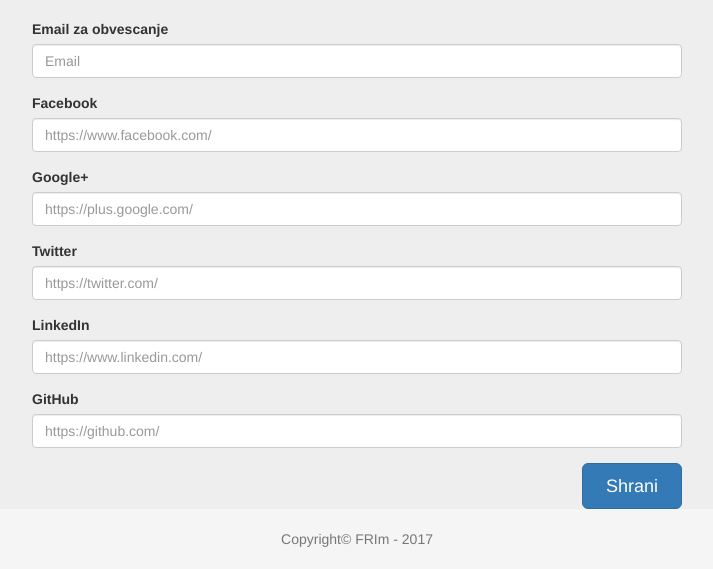
After one commit to marlic1337/FRIm, a Django app: page /user/settings in a window 1280 px wide. The commit adds this page. Shown: the part 321-890 px from the top of the page, without its empty margins (283-996 px from the left). Run offline with Django 3.2, Linux system fonts and the light colour scheme; the visitor is signed in with stand-in values (Sample User, id 1); parts of the project's set-up code (start-up, migrations or seed data) failed here and were passed over; some libraries are stand-ins or nearby versions.

Commit message:
template url fix and added user change settings form template

```diff
--- a/FRIm/urls.py
+++ b/FRIm/urls.py
@@ -21,6 +21,7 @@ from django.conf.urls.static import static
 urlpatterns = [
     url(r'^', include('home.urls')),
     url(r'^login', include('login.urls')),
+    url(r'^user/', include('User.urls')),
     url(r'^admin/', admin.site.urls),
     url(r'^documents/', include('documents.urls')),
     url(r'^classes/', include('classes.urls')),
--- /dev/null
+++ b/User/forms.py
@@ -0,0 +1,11 @@
+from django import forms
+
+class ChangeUserSettings(forms.Form):
+    email = forms.CharField(label='Email za obvescanje', max_length=50)
+
+    # social networks urls
+    url_facebook = forms.CharField(max_length=64)
+    url_googleplus = forms.CharField(max_length=64)
+    url_twitter = forms.CharField(max_length=64)
+    url_linkedin = forms.CharField(max_length=64)
+    url_github = forms.CharField(max_length=64)
--- /dev/null
+++ b/User/urls.py
@@ -0,0 +1,8 @@
+from django.conf.urls import url
+
+from . import views
+
+app_name = "User"
+urlpatterns = [
+    url(r'^settings', views.changeUserSettings, name='changeUserSettings'),
+]
--- a/User/views.py
+++ b/User/views.py
@@ -1,3 +1,12 @@
+from django.contrib.auth.decorators import login_required
 from django.shortcuts import render
+from .forms import *
 
 # Create your views here.
+
+@login_required
+def changeUserSettings(request):
+    if not request.method == 'POST':
+        form = ChangeUserSettings()
+        title = 'Uporabniske nastavitve - ' + str(request.user.username)
+        return render(request, 'User/user_settings.html', {'form': form, 'title': title})
--- a/login/views.py
+++ b/login/views.py
@@ -1,3 +1,4 @@
+from django.contrib.auth.decorators import login_required
 from django.http import HttpResponseRedirect
 from django.shortcuts import render
 from .forms import *
--- /dev/null
+++ b/templates/User/user_settings.html
@@ -0,0 +1,86 @@
+{% extends 'base.html' %}
+
+{% block content %}
+<form action="/user/settings" method="post" enctype="multipart/form-data">
+  {% csrf_token %}
+  <div style="overflow: auto; position: relative">
+
+    <div style="float: left; padding: 20px; padding-top: 0px">
+      <img src="http://lorempixel.com/output/people-q-c-300-300-9.jpg" width="250" height="250">
+    </div>
+
+    <div style="float: left; vertical-align: middle;">
+      <div class="form-group">
+        <label for="id_email">Uporabnisko ime</label>
+        <input type="text" class="form-control">
+      </div>
+      <div class="form-group">
+        <label for="id_email">Ime in Priimek</label>
+        <input type="text" class="form-control">
+      </div>
+      <div class="form-group">
+        <label for="id_email">Vpisna stevilka</label>
+        <input type="text" class="form-control">
+      </div>
+    </div>
+
+  </div>
+  <div class="form-group">
+    <label for="id_email">Email za obvescanje</label>
+    <input type="text" class="form-control" id="id_email" maxlength="50" name="email" placeholder="Email">
+  </div>
+  <div class="form-group">
+    <label for="id_email">Facebook</label>
+    <input type="text" class="form-control" id="id_url_facebook" maxlength="64" name="url_facebook" placeholder="https://www.facebook.com/">
+  </div>
+  <div class="form-group">
+    <label for="id_email">Google+</label>
+    <input type="text" class="form-control" id="id_url_googleplus" maxlength="64" name="url_googleplus" placeholder="https://plus.google.com/">
+  </div>
+  <div class="form-group">
+    <label for="id_email">Twitter</label>
+    <input type="text" class="form-control" id="id_url_twitter" maxlength="64" name="url_twitter" placeholder="https://twitter.com/">
+  </div>
+  <div class="form-group">
+    <label for="id_email">LinkedIn</label>
+    <input type="text" class="form-control" id="id_url_linkedin" maxlength="64" name="url_linkedin" placeholder="https://www.linkedin.com/">
+  </div>
+  <div class="form-group">
+    <label for="id_email">GitHub</label>
+    <input type="text" class="form-control" id="id_url_github" maxlength="64" name="url_github" placeholder="https://github.com/">
+  </div>
+  <button class="btn btn-lg btn-primary btn-block" type="submit" style="float: right; width: 100px;">Shrani</button>
+</form>
+{% endblock %}
+
+
+
+
+
+
+<!DOCTYPE html>
+<html>
+    <head>
+        <meta charset="utf-8">
+        <title>Uporabniske nastavitve - {{ user.username }}</title>
+    </head>
+    <body>
+        <a href="">Nazaj na seznam</a>
+        <form action="" method="post" enctype="multipart/form-data">
+            {% csrf_token %}
+            <p>Prenesi datoteko:</p>
+            <p>{{ form.non_field_errors }}</p>
+            <p>Ime
+                {{ form.email }}
+                {{ form.url_facebook }}
+                {{ form.url_googleplus }}
+                {{ form.url_twitter }}
+                {{ form.url_linkedin }}
+                {{ form.url_github }}
+                {{ form.reset_user_data }}
+                {{ form.reset_user_data }}
+            </p>
+            <p><input type="submit" value="Prenesi" /></p>
+        </form>
+    </body>
+</html>
--- a/templates/base.html
+++ b/templates/base.html
@@ -13,14 +13,14 @@
     <title>{{ title }}</title>
 
     <!-- Bootstrap core CSS -->
-    <link href="{% static 'css/bootstrap.min.css' %}" rel="stylesheet">
+    <link href="{% static '/css/bootstrap.min.css' %}" rel="stylesheet">
 
     <!-- IE10 viewport hack for Surface/desktop Windows 8 bug -->
-    <link href="{% static 'css/ie10-viewport-bug-workaround.css' %}" rel="stylesheet">
+    <link href="{% static '/css/ie10-viewport-bug-workaround.css' %}" rel="stylesheet">
 
     <!-- Custom styles for this template -->
-    <link href="{% static 'css/navbar-fixed-top.css' %}" rel="stylesheet">
-    <link href="{% static 'css/sticky-footer-navbar.css' %}" rel="stylesheet">
+    <link href="{% static '/css/navbar-fixed-top.css' %}" rel="stylesheet">
+    <link href="{% static '/css/sticky-footer-navbar.css' %}" rel="stylesheet">
 
     <!-- HTML5 shim and Respond.js for IE8 support of HTML5 elements and media queries -->
     <!--[if lt IE 9]>
@@ -59,7 +59,7 @@
                 <li><a href="#">Something else here</a></li>
                 <li role="separator" class="divider"></li>-->
                 <li class="dropdown-header">Moj Profil</li>
-                <li><a href="user/settings">Nastavitve</a></li>
+                <li><a href="/user/settings">Nastavitve</a></li>
                 <li role="separator" class="divider"></li>
                 <li><a href="/logout">Odjava</a></li>
               </ul>
@@ -86,8 +86,8 @@
     <!-- Placed at the end of the document so the pages load faster -->
     <script src="https://ajax.googleapis.com/ajax/libs/jquery/1.12.4/jquery.min.js"></script>
     <script>window.jQuery || document.write('<script src="../../assets/js/vendor/jquery.min.js"><\/script>')</script>
-    <script src="{% static 'js/bootstrap.min.js' %}"></script>
+    <script src="{% static '/js/bootstrap.min.js' %}"></script>
     <!-- IE10 viewport hack for Surface/desktop Windows 8 bug -->
-    <script src="{% static 'js/ie10-viewport-bug-workaround.js' %}"></script>
+    <script src="{% static '/js/ie10-viewport-bug-workaround.js' %}"></script>
   </body>
 </html>
```
Also changed, not shown: FRIm/settings.py (+6 -2 lines), forum/views.py (+4 -4 lines).
